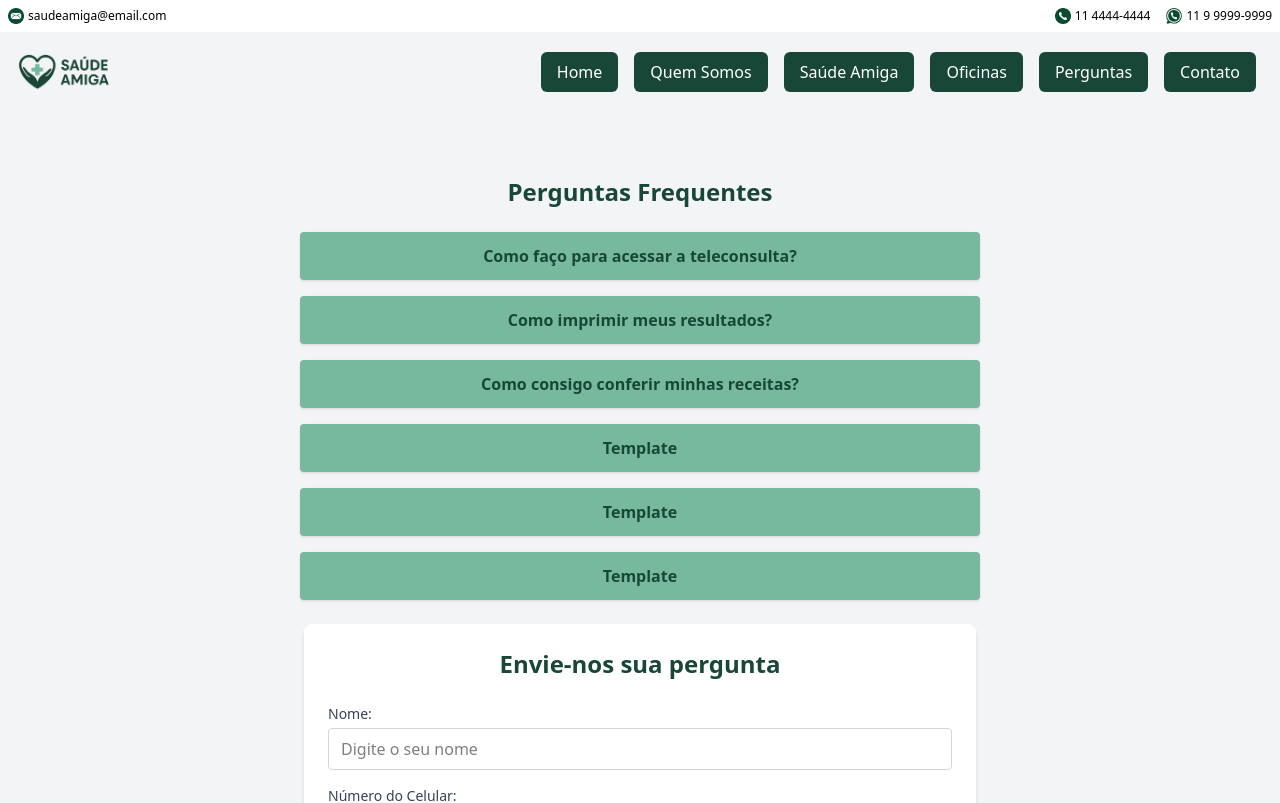
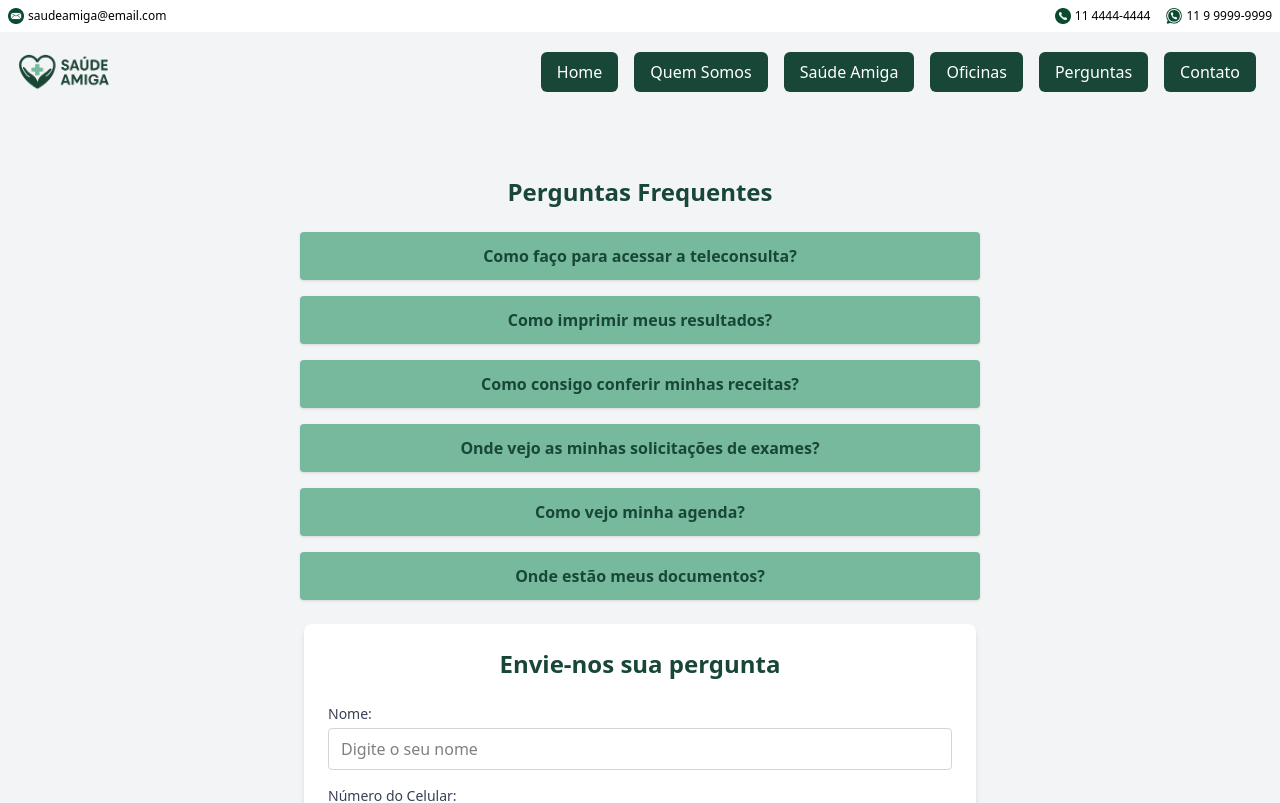
Before and after one commit to saude-amiga/react-amigo, a React (Vite) app: page /perguntas-frequentes in a window 1280 px wide. Shown: the top 803 px of the page. Built offline with nearby package versions, Linux system fonts and the light colour scheme.

Commit message:
Perguntas 4, 5 e 6 feitas

```diff
--- a/src/data/listaFaq.ts
+++ b/src/data/listaFaq.ts
@@ -27,24 +27,24 @@ export const ListaFaq: TipoFaq[] = [
   },
   {
     id: 4,
-    titulo: "Template",
-    corpo: `Template`,
+    titulo: "Onde vejo as minhas solicitações de exames?",
+    corpo: `Dentro do <a href="https://portaldopaciente.hc.fm.usp.br/solicitacao-exames">portal do Hospital das Clinicas</a> Informe o RGHC (matrícula) ou o CPF do paciente e clique em buscar`,
     autorDaPergunta: "Marcos Tavares",
     autorDaResposta: "Beatriz Nogueira",
     data_resposta: new Date(2025, 6, 14)
   },
   {
     id: 5,
-    titulo: "Template",
-    corpo: `Template`,
+    titulo: "Como vejo minha agenda?",
+    corpo: `Dentro do <a href="https://portaldopaciente.hc.fm.usp.br/agendamentos"> você pode ver sua agenda`,
     autorDaPergunta: "Letícia Ramos",
     autorDaResposta: "Beatriz Nogueira",
     data_resposta: new Date(2025, 8, 2)
   },
   {
     id: 6,
-    titulo: "Template",
-    corpo: `Template`,
+    titulo: "Onde estão meus documentos?",
+    corpo: `Dentro do <a href="https://portaldopaciente.hc.fm.usp.br/meus-documentos"> é onde você pode ver seus documentos`,
     autorDaPergunta: "André Monteiro",
     autorDaResposta: "Eduardo Martins",
     data_resposta: new Date(2025, 9, 17)
```
